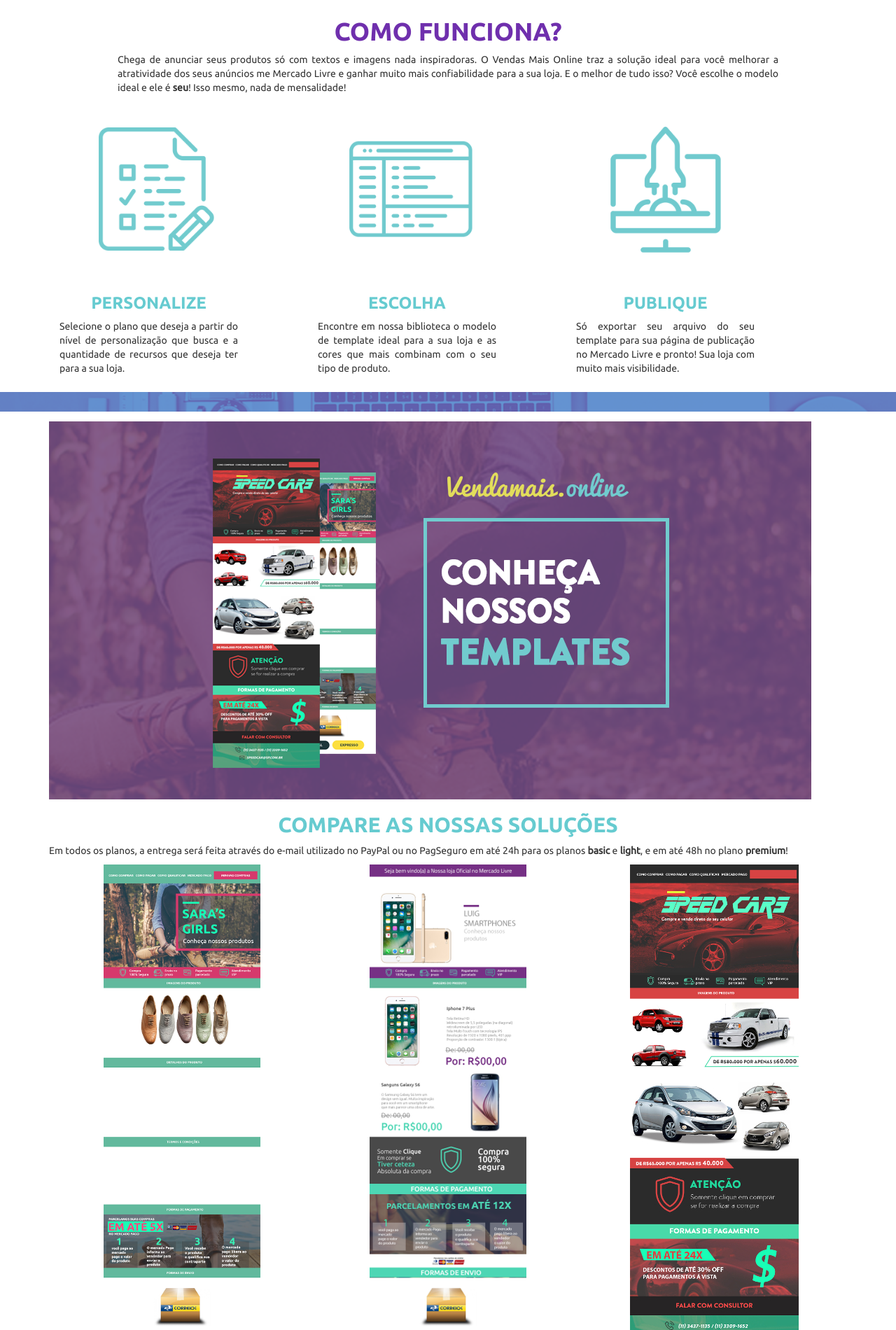
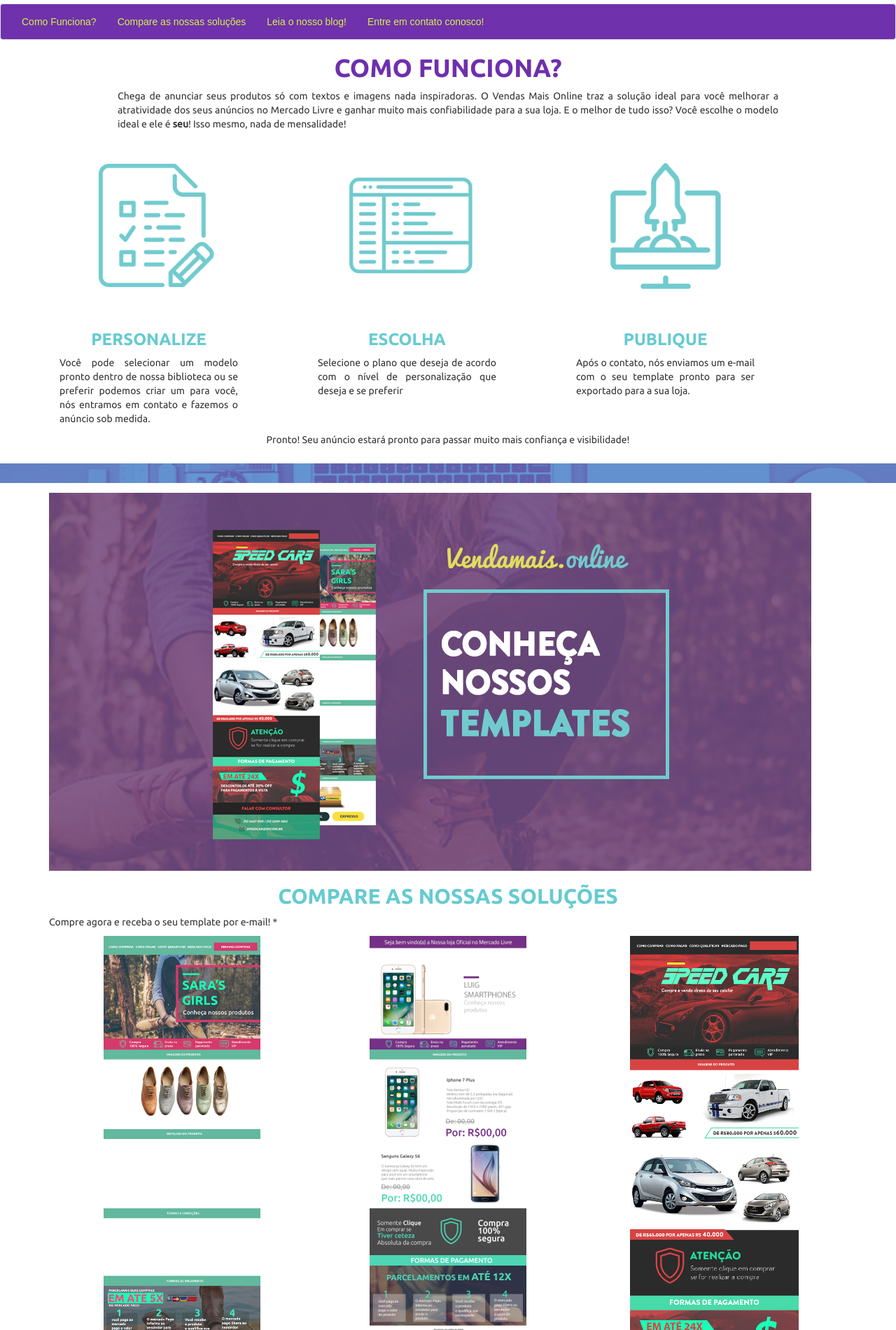
Before and after one commit to brunogeronimo/mercadolivre-gama, a PHP site: page / in a window 1280 px wide; the page is wider, and only the part inside the window is pictured. Shown: the part 1148-3048 px from the top of that part at 70% size. Run offline with PHP 8.4, Linux system fonts and the light colour scheme.

Commit message:
Layout alterado

```diff
--- a/css/style.css
+++ b/css/style.css
@@ -106,6 +106,18 @@
   border: 0em;
 }
 
+.centralize-text{
+  text-align: center;
+}
+
+.justify-text{
+  text-align: justify;
+}
+
+.custom-navbar{
+  margin-bottom: 0px;
+}
+
 .cabeca {
   background: #000 url("/images/banner.png") center center no-repeat;
   background-attachment: fixed;
@@ -149,13 +161,52 @@
   width: 100%;
 }
 
-footer {
+.footer-blog-info {
   background: #000 url("/images/footer.png") center center no-repeat;
-  min-height: 3em;
+  min-height: 15em;
   background-attachment: fixed;
   background-size: cover;
   overflow: hidden;
   color: #fff;
+}
+
+.footer-blog-info .footer-content{
+  margin-left: 30%;
+  margin-top: 6%;
+}
+
+.footer-blog-info .container{
+  margin-top: 6em;
+  text-align: center;
+}
+
+.footer-contact .container{
+  text-align: center;
+}
+
+.footer-contact .container, .footer-contact{
+  background: #6F2FAD;
+  min-height: 7em;
+  background-attachment: fixed;
+  background-size: cover;
+  overflow: hidden;
+  color: #fff;
+}
+
+.footer-blog-info a, .footer-contact a{
+  font-size: 2em;
+  text-transform: uppercase;
+  color: #e2dd5b;
+  font-family: ubuntuBold;
+  text-transform: uppercase;
+}
+
+.vendamais-navbar{
+  background-color: #6f31ac;
+}
+
+.vendamais-navbar .navbar-nav > li > a {
+  color: #d6f14b;
 }
 
 @media screen and (max-width: 1100px){
--- a/index.html
+++ b/index.html
@@ -34,13 +34,27 @@
       </div>
     </div>
 
+
+
     <div class="meio">
-      <div class="row">
+      <div class="row" id="inicio">
           <iframe class="youTubeVideo" src="https://www.youtube.com/embed/5QcTkW8LFuI" frameborder="0" allowfullscreen></iframe>
       </div>
-      <div class="detailed col-lg-12 col-sm-12 col-xs-12">
+    </div>
+    <nav class="navbar navbar-default custom-navbar vendamais-navbar">
+      <div class="container-fluid">
+        <ul class="nav navbar-nav">
+          <li><a href="#como-funciona">Como Funciona?</a></li>
+          <li><a href="#comparativo">Compare as nossas soluções</a></li>
+          <li><a href="http://blog.vendamais.online/" target="_blank">Leia o nosso blog!</a></li>
+          <li><a href="#contato">Entre em contato conosco!</a></li>
+        </ul>
+      </div>
+    </nav>
+    <div class="meio">
+      <div id="como-funciona" class="detailed col-lg-12 col-sm-12 col-xs-12">
         <h1>Como Funciona?</h1>
-        <p>Chega de anunciar seus produtos só com textos e imagens nada inspiradoras. O Vendas Mais Online traz a solução ideal para você melhorar a atratividade dos seus anúncios me Mercado Livre e ganhar muito mais confiabilidade para a sua loja. E o melhor de tudo isso? Você escolhe o modelo ideal e ele é <b>seu</b>! Isso mesmo, nada de mensalidade!</p>
+        <p>Chega de anunciar seus produtos só com textos e imagens nada inspiradoras. O Vendas Mais Online traz a solução ideal para você melhorar a atratividade dos seus anúncios no Mercado Livre e ganhar muito mais confiabilidade para a sua loja. E o melhor de tudo isso? Você escolhe o modelo ideal e ele é <b>seu</b>! Isso mesmo, nada de mensalidade!</p>
       </div>
       <div class="container">
         <div class="row">
@@ -49,30 +63,31 @@
               <img src="/images/texto.png" />
             </div>
             <h3>Personalize</h3>
-            <p>Selecione o plano que deseja a partir do nível de personalização que busca e a quantidade de recursos que deseja ter para a sua loja.</p>
+            <p>Você pode selecionar um modelo pronto dentro de nossa biblioteca ou se preferir podemos criar um para você, nós entramos em contato e fazemos o anúncio sob medida.</p>
           </div>
           <div class="services col-lg-3 col-sm-3 col-xs-12">
             <div class="thumbnail">
               <img src="/images/tela.png" />
             </div>
             <h3>Escolha</h3>
-            <p>Encontre em nossa biblioteca o modelo de template ideal para a sua loja e as cores que mais combinam com o seu tipo de produto.</p>
+            <p>Selecione o plano que deseja de acordo com o nível de personalização que deseja e se preferir</p>
           </div>
           <div class="services col-lg-3 col-sm-3 col-xs-12">
             <div class="thumbnail">
               <img src="/images/foguete.png" />
             </div>
             <h3>Publique</h3>
-            <p>Só exportar seu arquivo do seu template para sua página de publicação no Mercado Livre e pronto! Sua loja com muito mais visibilidade.</p>
+            <p>Após o contato, nós enviamos um e-mail com o seu template pronto para ser exportado para a sua loja.</p>
           </div>
         </div>
+        <p class="centralize-text">Pronto! Seu anúncio estará pronto para passar muito mais confiança e visibilidade!</p>
       </div>
       <div class="cut-line"></div>
       <div class="container">
         <div class="row">
           <img class="img-responsive" src="/images/banner_promote.png">
-          <h2>Compare as nossas soluções</h2>
-          <p>Em todos os planos, a entrega será feita através do e-mail utilizado no PayPal ou no PagSeguro em até 24h para os planos <b>basic</b> e <b>light</b>, e em até 48h no plano <b>premium</b>!</p>
+          <h2 id="comparativo">Compare as nossas soluções</h2>
+          <p>Compre agora e receba o seu template por e-mail! *</b></p>
           <div class="product col-lg-4 col-sm-4 col-xs-12">
             <div class="template-image image-center">
               <a href="/images/templates/sapatos.png" target="_blank">
@@ -192,21 +207,29 @@
               </div>
             </div>
           </div>
+          <p class="justify-text">Os pagamentos são feitos através do PayPal ou PagSeguro, garantindo assim segurança total nas transações.
+Em todos os planos, a entrega será feita para o e-mail cadastrado nas plataformas de pagamento. Para os planos <b>basic</b> e <b>light</b>, a entrega será feita em até 24h úteis após a confirmação de pagamento do banco. Para o plano <b>premium</b>, o prazo para a confecção do seu template exclusivo é de 48h úteis após a confirmação de pagamentos. Em alguns casos será necessário obter mais informações após a compra a respeito da temática do anúncio para desenvolver o template premium devido ao tamanho da personalização. Nesses casos, o prazo de 48h passará a contar somente <b>após</b> o envio das informações por parte do cliente.
+No caso dos clientes <b>light</b> e <b>premium</b>, entraremos em contato (através de e-mail ou telefone) para o repasse das informações necessárias para a personalização.</p>
         </div>
       </div>
-      <div class="cut-line"></div>
-      <div class="container">
-        <div class="row">
-          <h3>Conheça também o nosso blog!</h1>
-          <p>Postamos novidades a respeito de vendas no Mercado Livre, além de novas oportunidades de fazer negócio!</p>
-          <h1>ACESSE <a href="http://blog.vendamais.online" target="_blank">http://blog.vendamais.online</a>!</h1>
+      <div class="footer-blog-info">
+        <div class="container">
+              <a href="http://blog.vendamais.online" target="_blank">Conheça também o nosso blog!</a>
         </div>
       </div>
+      <div class="footer-contact">
+        <div class="container" id="contato">
+          <div>
+            <a href="mailto:contato@vendamais.online" target="_blank">contato@vendamais.online</a>
+          </div>
+          <div>
+            <a href="https://www.facebook.com/vendamaisonline" target="_blank">facebook.com/vendamaisonline</a>
+          </div>
+        </div>
+      </div>
+
+
     </div>
-
-    <footer>
-        Copyright, 2017, Venda Mais Online, todos os direitos reservados.
-    </footer>
 
   </main>
 </body>
```
